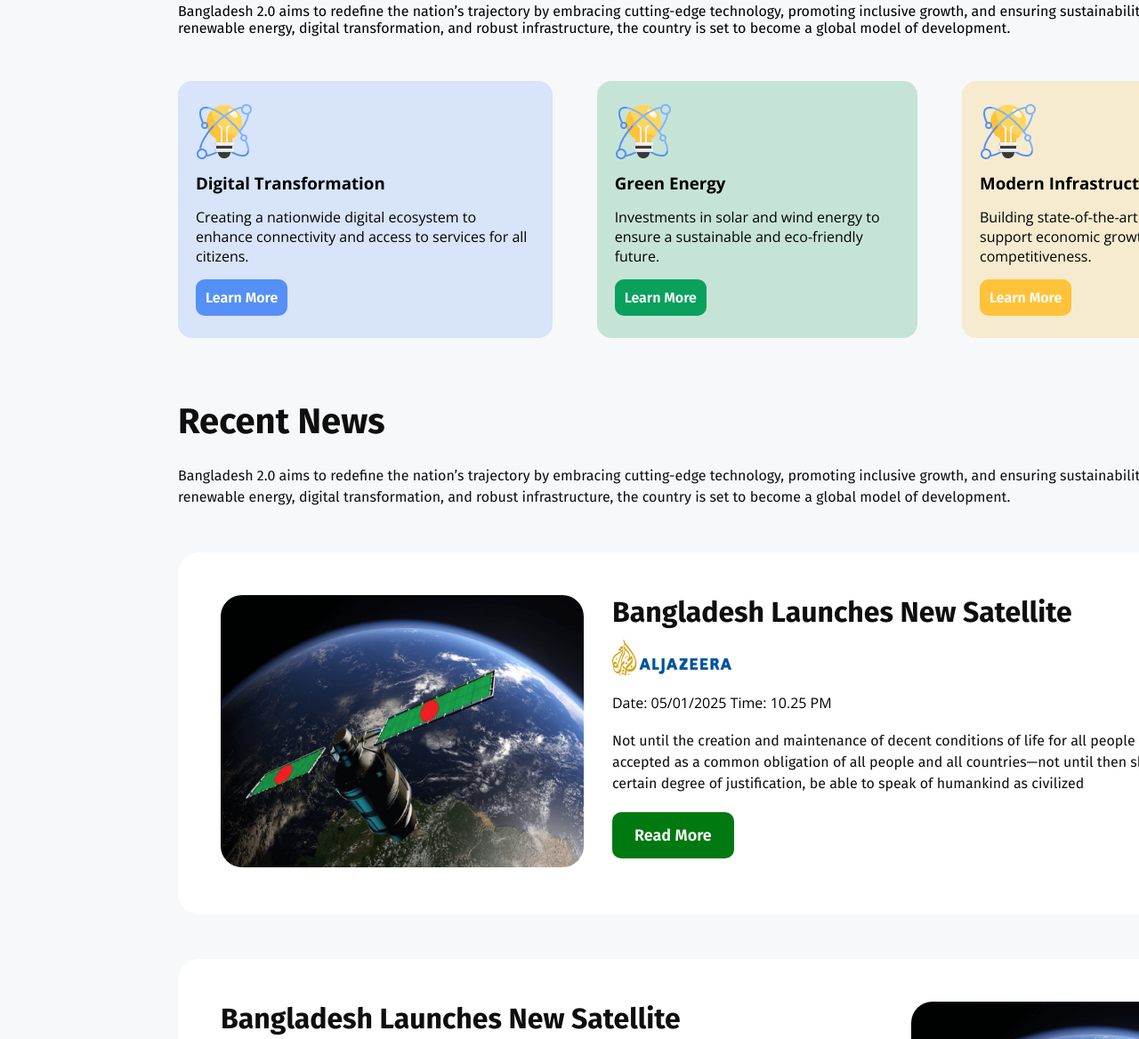
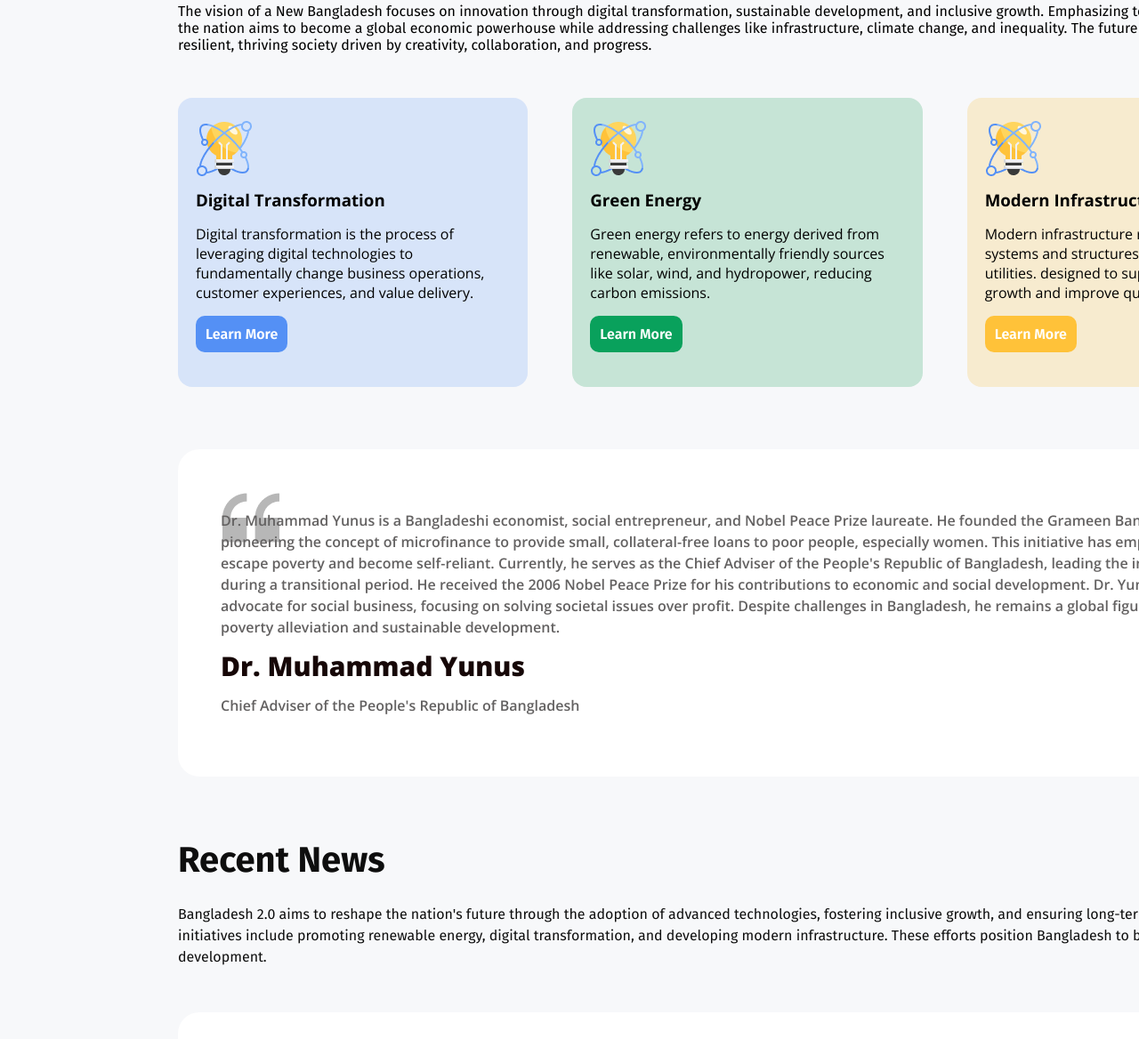
Before and after one commit to yousufali156/assignment-01, a plain HTML site: page index.html in a window 1280 px wide. Shown: the part 695-1863 px from the top of the page at 89% size. Drawn offline with nearby package versions, Linux system fonts and the light colour scheme; files whose address does not match are found by name.

Commit message:
All text & Hover Done

```diff
--- a/index.html
+++ b/index.html
@@ -4,9 +4,9 @@
 <head>
     <meta charset="UTF-8">
     <meta name="viewport" content="width=device-width, initial-scale=1.0">
-    <title>Assignment-01</title>
+    <title>Bangladesh 2.0</title>
     <link rel="stylesheet" href="styles/assign.css">
-
+    <link rel="icon" type="image/x-icon" href="assets/bd flag.ico">
 
     <link rel="preconnect" href="https://fonts.googleapis.com">
     <link rel="preconnect" href="https://fonts.gstatic.com" crossorigin>
@@ -48,28 +48,28 @@
         <section>
             <div class="future">
                 <h1 class="future-title">The Vision of Future</h1>
-                <p class="future-description">Bangladesh 2.0 aims to redefine the nation’s trajectory by embracing cutting-edge technology, promoting inclusive growth, and ensuring sustainability. With initiatives in renewable energy, digital transformation, and robust infrastructure, the country is set to become a global model of development.</p>
+                <p class="future-description"> The vision of a New Bangladesh focuses on innovation through digital transformation, sustainable development, and inclusive growth. Emphasizing technology and education, the nation aims to become a global economic powerhouse while addressing challenges like infrastructure, climate change, and inequality. The future of Bangladesh envisions a resilient, thriving society driven by creativity, collaboration, and progress.</p>
             </div>
 
             <div class="all-card">
                 <div class="card-1">
                     <img src="assets/card-icon.png" alt="">
                 <h3 class="card-title">Digital Transformation</h3>
-                <p class="card-description">Creating a nationwide digital ecosystem to enhance connectivity and access to services for all citizens.</p>
+                <p class="card-description">Digital transformation is the process of leveraging digital technologies to fundamentally change business operations, customer experiences, and value delivery.</p>
                 <button class="card-btn-1 hover-btn">Learn More</button>
                 </div>
 
                 <div class="card-2">
                     <img src="assets/card-icon.png" alt="">
                 <h3 class="card-title">Green Energy</h3>
-                <p class="card-description">Investments in solar and wind energy to ensure a sustainable and eco-friendly future.</p>
+                <p class="card-description">Green energy refers to energy derived from renewable, environmentally friendly sources like solar, wind, and hydropower, reducing carbon emissions.</p>
                 <button class="card-btn-2 hover-btn">Learn More</button>
                 </div>
 
                 <div class="card-3">
                     <img src="assets/card-icon.png" alt="">
                 <h3 class="card-title">Modern Infrastructure</h3>
-                <p class="card-description">Building state-of-the-art infrastructure to support economic growth and global competitiveness.</p>
+                <p class="card-description">Modern infrastructure refers to advanced systems and structures such as transportation, utilities. designed to support sustainable growth and improve quality of life.</p>
                 <button class="card-btn-3 hover-btn">Learn More</button>
                 </div>
             </div>
@@ -77,47 +77,50 @@
         </section>
 
                    <!-- The Vision of Future End -->
+                <!-- Dr. Muhammad Yunus Start -->
+        <section>
+            <div class="dr-mdyunus">
+                <p class="dr-yunus-p">
+                    Dr. Muhammad Yunus is a Bangladeshi economist, social entrepreneur, and Nobel Peace Prize laureate. He founded the Grameen Bank in 1983, pioneering the concept of microfinance to provide small, collateral-free loans to poor people, especially women. This initiative has empowered millions to escape poverty and become self-reliant. Currently, he serves as the Chief Adviser of the People's Republic of Bangladesh, leading the interim government during a transitional period. He received the 2006 Nobel Peace Prize for his contributions to economic and social development. Dr. Yunus is also a strong advocate for social business, focusing on solving societal issues over profit. Despite challenges in Bangladesh, he remains a global figure promoting poverty alleviation and sustainable development.
+                </p>
+                <h3 class="dr-muhammad-yunus">Dr. Muhammad Yunus</h3>
+                <p class="dr-yunus-p">Chief Adviser of the People's Republic of Bangladesh</p>
+            </div>
+        </section>
+
+        <!-- Dr. Muhammad Yunus end  -->
 
                     <!-- Recent News Start  -->
 
         <section>
             <div class="news-1">
                 <h1 class="news-title">Recent News</h1>
-                <p class="news-description">Bangladesh 2.0 aims to redefine the nation’s trajectory by embracing
-                    cutting-edge technology, promoting inclusive growth, and ensuring sustainability. With initiatives
-                    in renewable energy, digital transformation, and robust infrastructure, the country is set to become
-                    a global model of development.</p>
+                <p class="news-description">Bangladesh 2.0 aims to reshape the nation's future through the adoption of advanced technologies, fostering inclusive growth, and ensuring long-term sustainability. Key initiatives include promoting renewable energy, digital transformation, and developing modern infrastructure. These efforts position Bangladesh to become a global model for development.</p>
 
             </div>
 
             <div class="news-box">
                 <div class="satelite-pic">
-                    <img src="assets/satelite.png" alt="">
+                    <img src="assets/buk petechi.png" alt="">
                 </div>
                 <div>
-                    <h1 class="satelite-title">Bangladesh Launches New Satellite</h1>
+                    <h1 class="satelite-title">Bangladesh New Independence Achievement 2.0</h1>
                     <img class="img-al" src="assets/al-jazeera.png" alt="">
                     <br>
                     <time class="time" datetime="">Date: 05/01/2025 Time: 10.25 PM</time>
-                    <p class="satelite-description">Not until the creation and maintenance of decent conditions of life
-                    for all people are recognized and accepted as a common obligation of all people and all
-                    countries—not until then shall we,
-                    with a certain degree of justification, be able to speak of humankind as civilized</p>
-                    <button class="btn-new-bd hover-btn">Read More</button>
+                    <p class="satelite-description">Bangladesh New Independence Achievement 2.0 refers to the political shift in 2024, where an interim government led by Nobel laureate Muhammad Yunus was formed after widespread public unrest. This movement, seen as a "second independence," aims to promote democracy, fairness, and prepare the country for free and fair elections.</p>
+                    <button class="btn-new-bd hover-btn" >Read More</button>
                 </div>
             </div>
             <div>
                 <div class="news-box">
 
                     <div>
-                        <h1 class="satelite-title">Bangladesh Launches New Satellite</h1>
+                        <h1 class="satelite-title">"Understanding Satellites: Their Purpose and Impact"</h1>
                         <img class="img-al" src="assets/al-jazeera.png" alt="">
                         <br>
                         <time class="time" datetime="">Date: 05/01/2025 Time: 10.25 PM</time>
-                        <p class="satelite-description">Not until the creation and maintenance of decent conditions of life
-                        for all people are recognized and accepted as a common obligation of all people and all
-                        countries—not until then shall we,
-                        with a certain degree of justification, be able to speak of humankind as civilized</p>
+                        <p class="satelite-description">A satellite is a man-made object launched into orbit around Earth or other celestial bodies to collect data or provide services like communication, weather forecasting, and navigation. It serves various purposes depending on its orbit and mission.</p>
                         <button class="btn-new-bd hover-btn ">Read More</button>
                     </div>
                     <div class="satelite-pic">
@@ -128,17 +131,14 @@
             <div>
                 <div class="news-box">
                     <div class="satelite-pic">
-                        <img src="assets/satelite.png" alt="">
+                        <img src="assets/hilsa ilis.png" alt="">
                     </div>
                     <div>
-                        <h1 class="satelite-title">Bangladesh Launches New Satellite</h1>
+                        <h1 class="satelite-title">Hilsha fish (known locally as Ilish)</h1>
                         <img class="img-al" src="assets/al-jazeera.png" alt="">
                         <br>
                         <time class="time" datetime="">Date: 05/01/2025 Time: 10.25 PM</time>
-                        <p class="satelite-description">Not until the creation and maintenance of decent conditions of life
-                        for all people are recognized and accepted as a common obligation of all people and all
-                        countries—not until then shall we,
-                        with a certain degree of justification, be able to speak of humankind as civilized</p>
+                        <p class="satelite-description">Hilsha fish (Ilish) is the national fish of Bangladesh, highly valued for its rich flavor and cultural importance. It is commonly enjoyed during festivals and is a key part of traditional Bengali cuisine.</p>
                         <button class="btn-new-bd hover-btn">Read More</button>
                     </div>
                 </div>
@@ -152,8 +152,8 @@
 
          <section>
             <div class="taka-all">
-                <h1 class="donate-title">Donate Today</h1>
-                <p class="donate-description">Bangladesh 2.0 aims to redefine the nation’s trajectory by embracing cutting-edge technology, promoting inclusive growth, and ensuring sustainability. With initiatives in renewable energy, digital transformation, and robust infrastructure.</p>
+                <h1 class="donate-title">Donate Today For New Bangladesh</h1>
+                <p class="donate-description">Donate Today for a New Bangladesh Support initiatives driving sustainable development, renewable energy, and inclusive growth to build a brighter future for the nation. Your contribution can help transform Bangladesh into a global model of innovation and prosperity.</p>
             </div>
             <div>
                 <div class="center-taka">
@@ -182,7 +182,7 @@
             <div class="sb-bg">
                 <div class="text-center">
                     <h1 class="sb-title">Subscribe Newsletter</h1>
-                    <p class="sb-description">Bangladesh 2.0 aims to redefine the nation’s trajectory by embracing cutting-edge technology, promoting inclusive growth.</p>
+                    <p class="sb-description">Subscribe to Our Newsletter Stay updated with the latest news, developments, and initiatives in Bangladesh's growth,  technological advancements,<br> and sustainability efforts. Join us and be part of the journey toward a brighter future!</p>
                 </div>
                 <form class="sub-input" action="">
                     <div class="input-left">
--- a/styles/assign.css
+++ b/styles/assign.css
@@ -113,6 +113,8 @@
     padding: 25px 20px;
     box-sizing: border-box;
     border-radius: 16px;
+    width: 426px;
+    height: 325px;
 }
 .card-title{
     margin-top: 8px;
@@ -144,6 +146,8 @@
     box-sizing: border-box;
     border-radius: 16px;
     padding: 25px 20px;
+    width: 426px;
+    height: 325px;
 }
 .card-btn-2{
     margin-top: 15px;
@@ -165,6 +169,8 @@
     box-sizing: border-box;
     border-radius: 16px;
     padding: 25px 20px;
+    width: 426px;
+    height: 325px;
 }
 .card-btn-3{
     margin-top: 15px;
@@ -182,6 +188,38 @@
 }
 
         /* The Vision of Future End */
+
+        /* Dr. Muhammad Yunus Start  */
+.dr-mdyunus{
+    margin-top: 50px;
+    gap: 32px;
+    padding: 48px;
+    box-sizing: border-box;
+    border-radius: 24px;
+    background: rgb(255, 255, 255) url(../assets/quote-bg.png);
+    background-repeat: no-repeat;
+    background-position:left 50px top 45px ;
+}
+.dr-muhammad-yunus{
+    color: #160707;
+    font-size: 30px;
+    font-weight: 800;
+    line-height: 24px;
+    letter-spacing: 0%;
+    text-align: left;
+}
+
+.dr-yunus-p{
+    margin-top: 20px;
+    margin-bottom: 20px;
+    color: #636161;
+    font-size: 16px;
+    font-weight: 600;
+    line-height: 24px;
+    letter-spacing: 0%;
+    text-align: left;
+}
+        /* Dr. Muhammad Yunus Start */
 
         /* Recent News Start */
 .news-1 {
@@ -272,6 +310,7 @@
     text-align: center;
  }
  .donate-description{
+    margin-top: 25px;
     color: #0E0E0E;
     font-family: Fira Sans;
     font-size: 16px;
@@ -402,6 +441,7 @@
 .sb-title{
     padding: 50px 0px 16px 0px;
     margin-top: 80px;
+    margin-bottom: 16px;
     font-family: Fira Sans;
     font-size: 40px;
     font-weight: 600;
@@ -473,6 +513,7 @@
  .space{
     gap: 24;
     padding-right: 10px;
+    cursor: pointer;
  }
  /* footer end  */
  .hover-btn:hover {
```
Also changed, not shown: assets/bd 2.0.png (added), assets/bd flag.ico (added), assets/buk petechi.png (added), assets/hilsa ilis.png (added).
